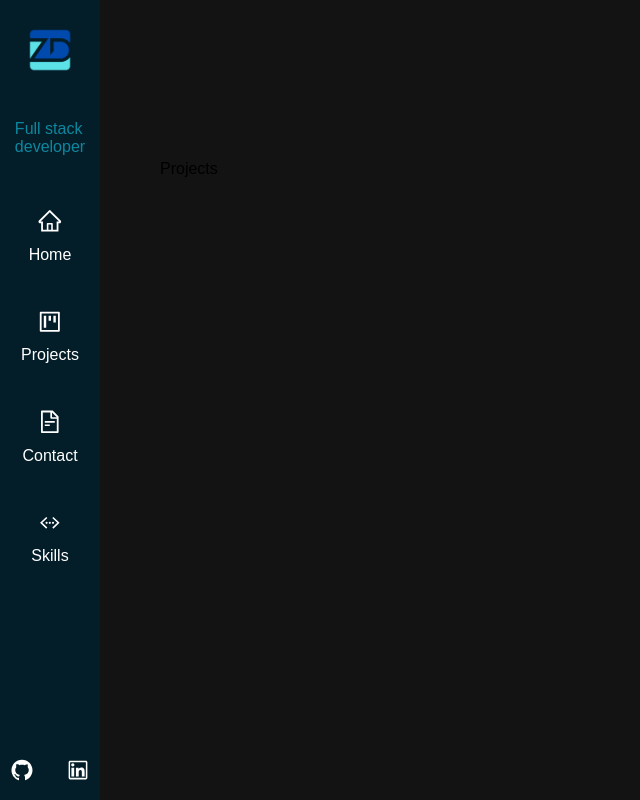
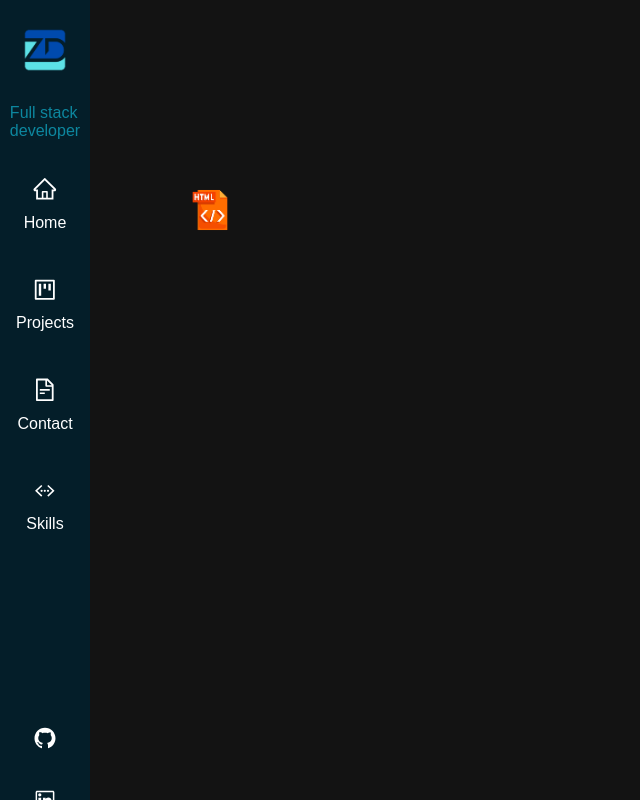
Before and after one commit to Dzenoo/Portfolio, a React (Create React App) app: page /projects in a window 1280 px wide. Shown: the whole page, without its empty margins (0-640 px from the left). Built offline with nearby package versions, Linux system fonts and the light colour scheme.

Commit message:
Enabling Projects

```diff
--- a/public/index.html
+++ b/public/index.html
@@ -11,6 +11,12 @@
     />
     <link rel="apple-touch-icon" href="%PUBLIC_URL%/logo192.png" />
     <link rel="manifest" href="%PUBLIC_URL%/manifest.json" />
+    <link rel="preconnect" href="https://fonts.googleapis.com" />
+    <link rel="preconnect" href="https://fonts.gstatic.com" crossorigin />
+    <link
+      href="https://fonts.googleapis.com/css2?family=Inter:wght@800&display=swap"
+      rel="stylesheet"
+    />
     <title>Dzenis Gudzevic</title>
   </head>
   <body>
--- a/src/components/Layout/Layout.js
+++ b/src/components/Layout/Layout.js
@@ -5,8 +5,8 @@ import Navigation from "./Navigation";
 const Layout = ({ children }) => {
   return (
     <Fragment>
+      <main>{children}</main>
       <Navigation />
-      <main>{children}</main>
     </Fragment>
   );
 };
--- a/src/components/Layout/Navigation.css
+++ b/src/components/Layout/Navigation.css
@@ -9,6 +9,7 @@
   left: 0;
   top: 0;
   bottom: 0;
+  max-width: 90px;
 }
 
 .navigation_sidebar p {
@@ -58,6 +59,7 @@
 
 .icons {
   display: flex;
+  flex-direction: column;
   flex-wrap: wrap;
   gap: 2em;
   margin-bottom: 60px;
--- a/src/components/Layout/Navigation.js
+++ b/src/components/Layout/Navigation.js
@@ -47,13 +47,14 @@ const Navigation = () => {
       </ul>
 
       <div className="icons">
-        <a href="https://github.com/Dzenoo" target="_blank">
+        <a href="https://github.com/Dzenoo" target="_blank" rel="noreferrer">
           <AiOutlineGithub />
         </a>
 
         <a
           href="https://www.linkedin.com/in/dzenis-gudzevic-41460b244/"
           target="_blank"
+          rel="noreferrer"
         >
           <AiOutlineLinkedin />
         </a>
--- a/src/components/Main/Main.css
+++ b/src/components/Main/Main.css
@@ -9,6 +9,7 @@
 
 .main_section .text h1 {
   font-size: 4.8rem;
+  font-family: "Inter", sans-serif;
   color: #66f1e1;
 }
 
--- a/src/components/Main/MainAfter.js
+++ b/src/components/Main/MainAfter.js
@@ -50,6 +50,7 @@ const MainAfter = () => {
             <img
               key={index}
               src={logo.image}
+              alt="img"
               className={logo.className}
               ref={(el) => (logoRefs.current[index] = el)}
               onMouseMove={(event) => handleMouseMove(event, index)}
--- a/src/components/helpers/helper.js
+++ b/src/components/helpers/helper.js
@@ -47,3 +47,14 @@ export const text2 =
 
 export const text3 =
   "With a passion for solving complex problems and a deep understanding of the latest web development practices, I bring a wealth of knowledge and expertise to every project I work on.";
+
+const projects = [
+  {
+    id: 1,
+    image: "../assets/1.png",
+    title: "",
+    description: "",
+    technologies: ["", "", ""],
+    github: "",
+  },
+];
--- a/src/components/projects/Projects.css
+++ b/src/components/projects/Projects.css
@@ -0,0 +1,46 @@
+.project {
+  position: relative;
+  overflow: hidden;
+  cursor: pointer;
+  transition: opacity 0.3s ease-in-out;
+}
+
+.project:hover {
+  opacity: 0.8;
+}
+
+.project img {
+  width: 100px;
+  height: auto;
+  object-fit: cover;
+}
+
+.project-overlay {
+  position: absolute;
+  bottom: 0;
+  left: 0;
+  width: 100%;
+  height: 0;
+  background-color: rgba(20, 205, 202, 0.8);
+  color: white;
+  transition: height 0.3s ease-in-out;
+}
+
+.project-overlay h3,
+p {
+  margin: 0 1rem;
+}
+
+p:last-child {
+  margin-bottom: 1rem;
+}
+
+a {
+  display: block;
+  margin: 0 1rem;
+  color: white;
+}
+
+.project:hover .project-overlay {
+  height: 100%;
+}
--- a/src/components/projects/Projects.js
+++ b/src/components/projects/Projects.js
@@ -1,9 +1,38 @@
-import React from "react";
+import React, { useState } from "react";
+import image from "../assets/3.png";
 
 import "./Projects.css";
 
-const Projects = () => {
-  return <div>Projects</div>;
-};
+function Projects() {
+  const [showOverlay, setShowOverlay] = useState(false);
+
+  const handleMouseEnter = () => {
+    setShowOverlay(true);
+  };
+
+  const handleMouseLeave = () => {
+    setShowOverlay(false);
+  };
+
+  return (
+    <div
+      className="project"
+      onMouseEnter={handleMouseEnter}
+      onMouseLeave={handleMouseLeave}
+    >
+      <img src={image} alt="img" />
+      {showOverlay && (
+        <div className="project-overlay">
+          <h3>Project 1</h3>
+          <p>This is created by me in 2022 exactly</p>
+          <p>Technologies used: JavaScript, React</p>
+          <a target="_blank" rel="noopener noreferrer">
+            GitHub
+          </a>
+        </div>
+      )}
+    </div>
+  );
+}
 
 export default Projects;
```
